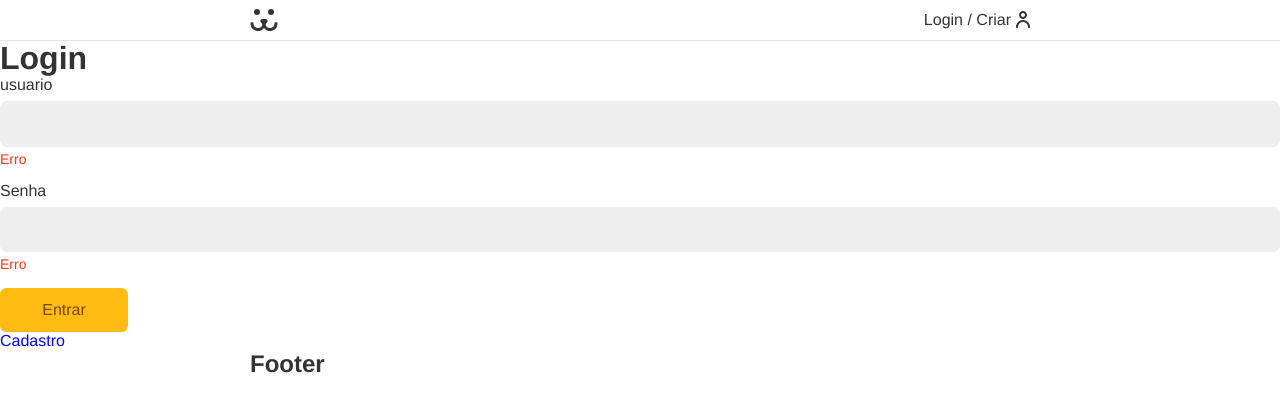
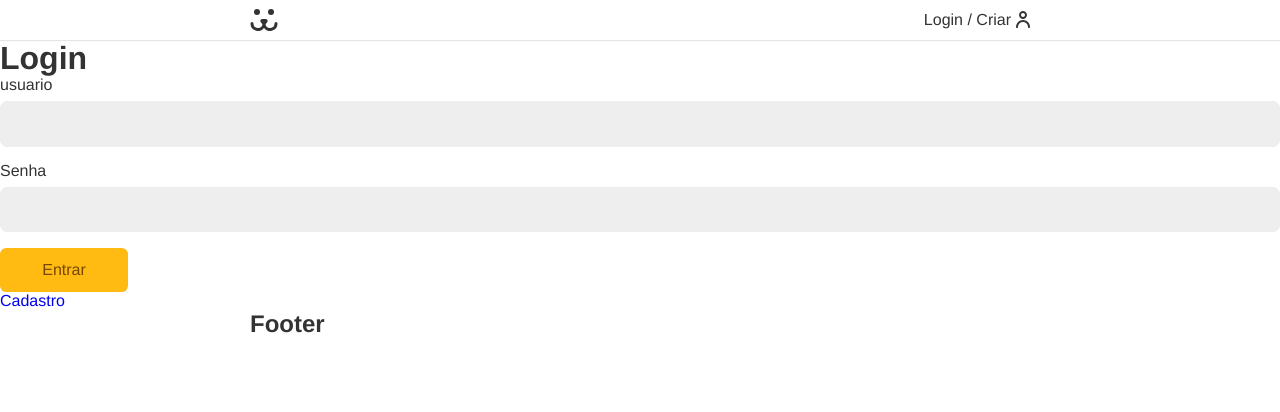
Before and after one commit to joao-leal12/Dogs-Gram-, a React (Vite) app: page /login in a window 1280 px wide. Shown: the top 412 px of the page. Built offline with nearby package versions, Linux system fonts and the light colour scheme.

Commit message:
Novo commit

```diff
--- a/src/Components/Form/LoginForm/index.jsx
+++ b/src/Components/Form/LoginForm/index.jsx
@@ -2,18 +2,10 @@ import React, {useState} from 'react'
 import { Link } from 'react-router-dom'
 import {Input} from '../../Forms/Input'
 import {Button} from '../../Forms/Button';
+
 export const LoginForm = () => {
 
-  const [user, setUser] = useState({
-    nome: '',
-    password: ''
 
-  })
-
-  function handleChange(e){
-    setUser({...user, [e.target.id]: e.target.value})
-    console.log(user)
-  }
 
   const handleSubmit = (e) =>  {
     e.preventDefault();
@@ -24,14 +16,13 @@ export const LoginForm = () => {
         'Content-type': 'application/json'
       } ,
 
-      body: JSON.stringify({...user})
+      body: JSON.stringify()
 
     })
     .then(response => response.json())
     .then(data => console.log(data))
 
 
-    setUser({nome: '', password: ''})
   }
   return (
     <div>
@@ -39,17 +30,16 @@ export const LoginForm = () => {
       <form onSubmit={handleSubmit}>
           <Input
             type="text"
-            value={user.nome}
-            id="nome"
-            handleChange={handleChange}
+             id="nome"
             label="usuario"
+
           />
           <Input
             label="Senha"
             type="password"
-            value={user.password}
             id="password"
-            handleChange={handleChange}
+
+
           />
           <Button submit="submit">Entrar</Button>
 
--- a/src/Components/Forms/Input/index.jsx
+++ b/src/Components/Forms/Input/index.jsx
@@ -1,18 +1,15 @@
 import React from 'react'
 import {Inputt, Label, Wrapper, Error} from './styles';
 
-export const Input = ({type,value, id,handleChange, label, ...rest}) => {
+export const Input = ({type,id,label }) => {
   return (
     <Wrapper>
         <Label htmlFor={id}>{label}</Label>
          <Inputt
             type={type}
-            value={value}
             id={id}
-            onChange={handleChange}
-            {...rest}
          />
-        <Error>Erro</Error>
+
     </Wrapper>
   )
 }
--- a/src/Components/Header/index.jsx
+++ b/src/Components/Header/index.jsx
@@ -3,7 +3,8 @@ import {HeaderContainer} from './styles';
 import {Link} from 'react-router-dom';
 import MyDogs from '../../assets/dogs.svg';
 
-export const Header = () => {
+
+export  const Header = () => {
 
   return (
     <HeaderContainer>
```
Also changed, not shown: src/Hooks/UseForm.jsx (added, +29 -0 lines).
